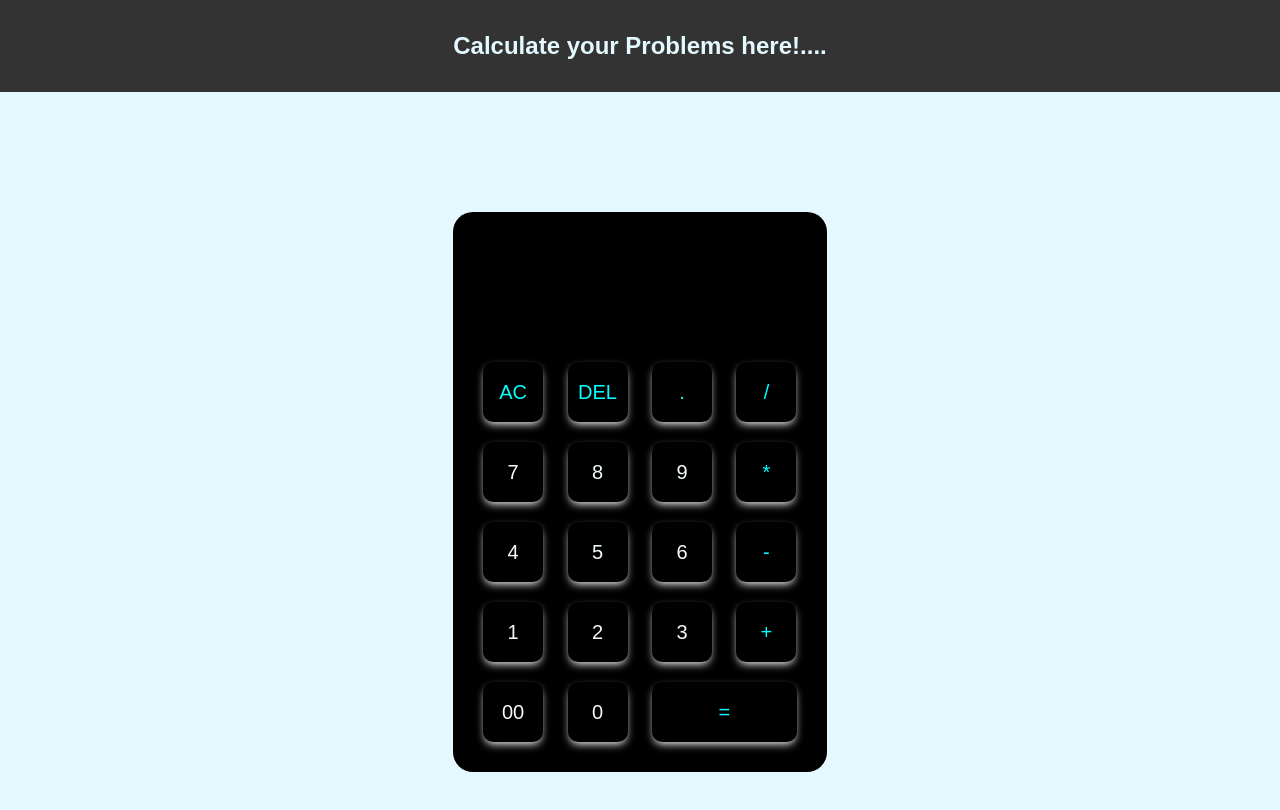
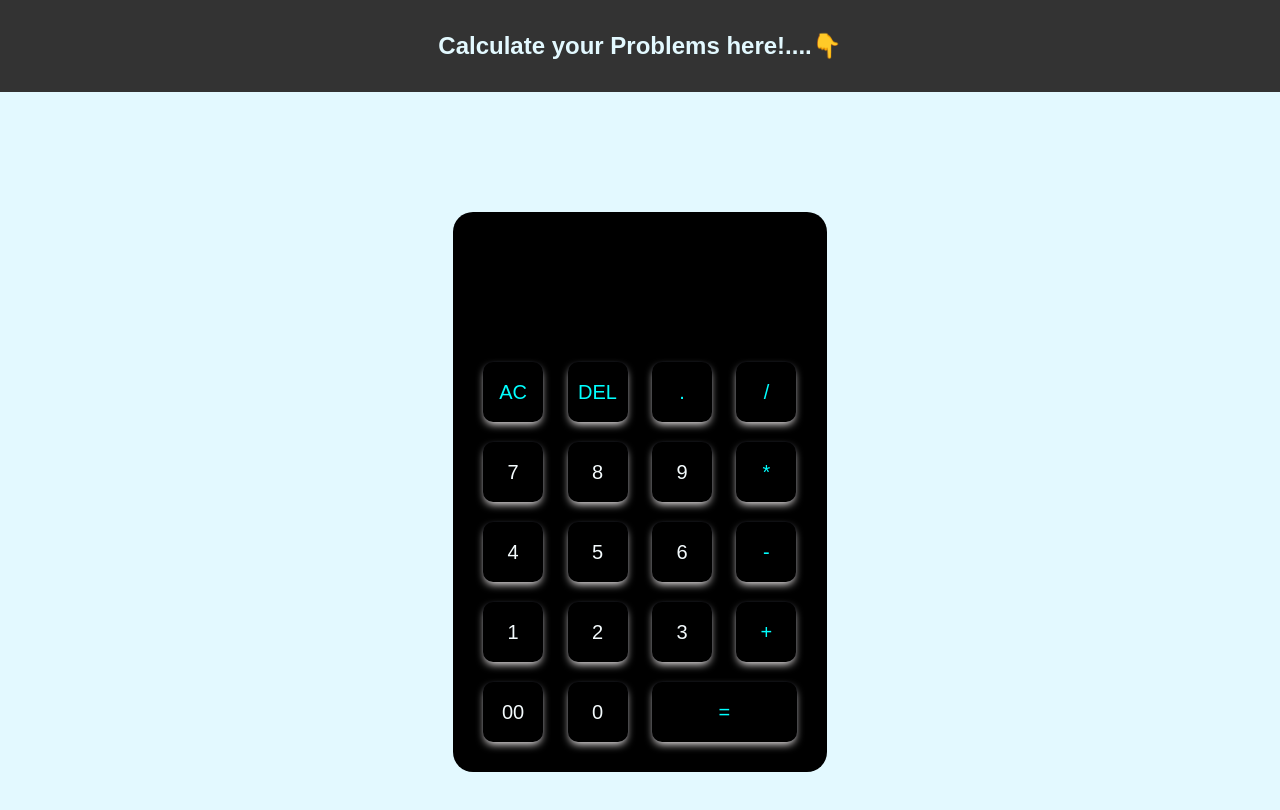
Before and after one commit to konapavanu/calculator, a plain HTML site: page index.html in a window 1280 px wide. Drawn offline with Linux system fonts and the light colour scheme.

Commit message:
Update index.html

```diff
--- a/index.html
+++ b/index.html
@@ -8,7 +8,7 @@
   </head>
   <body>
      <nav class="navbar">
-            <h2>Calculate your Problems here!....</h2>
+            <h2>Calculate your Problems here!....👇</h2>
         </nav>
     <div class="container">
       <div class="calculator">
```
